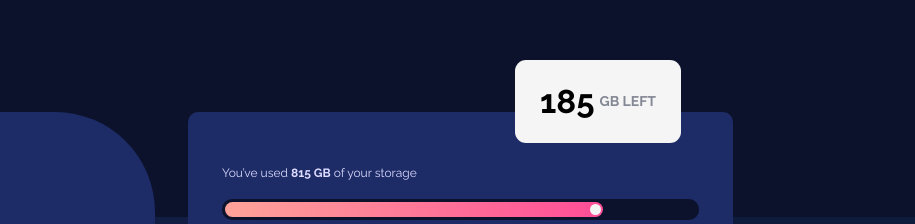
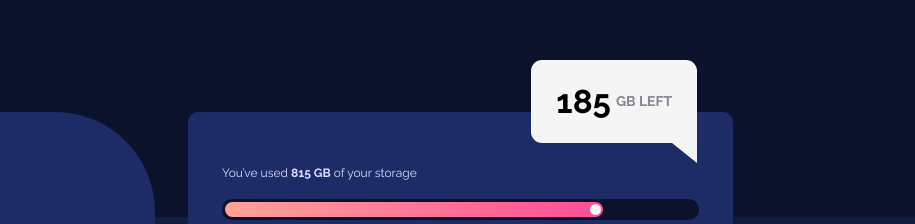
Before and after one commit to jomthian13/data-storage, a plain HTML site: page index.html in a window 1280 px wide. Shown: the part 183-407 px from the top of the page, 365-1280 px from the left. Drawn offline with Linux system fonts and the light colour scheme.

Commit message:
add text box shape

```diff
--- a/app/scss/_info.scss
+++ b/app/scss/_info.scss
@@ -59,16 +59,28 @@
 
     @include breakpoint-up(medium) {
       top: -25%;
-      left: 60%;
+      left: 63%;
       transform: translate(0%);
     }
 
-    &::after {
+    span {
       font-size: $font-md;
       font-weight: 700;
       content: "GB LEFT";
       color: $grayishBlue;
       margin-left: 5px;
     }
+
+    &::after {
+      position: absolute;
+      right: 0;
+      bottom: -20px;
+      content: "";
+      width: 0;
+      height: 0;
+      border-top: 20px solid transparent;
+      border-right: 25px solid whitesmoke;
+      border-bottom: 20px solid transparent;
+    }
   }
 }
--- a/index.html
+++ b/index.html
@@ -51,7 +51,7 @@
             <strong><p>1000 GB</p></strong>
           </div>
         </div>
-        <div class="info__stoLeft flex flex-ai-c">185</div>
+        <div class="info__stoLeft flex flex-ai-c">185 <span>GB LEFT</span></div>
       </div>
     </div>
     <script src="/app/js/app.js"></script>
```
Also changed, not shown: dist/style.css, 1 other file.
